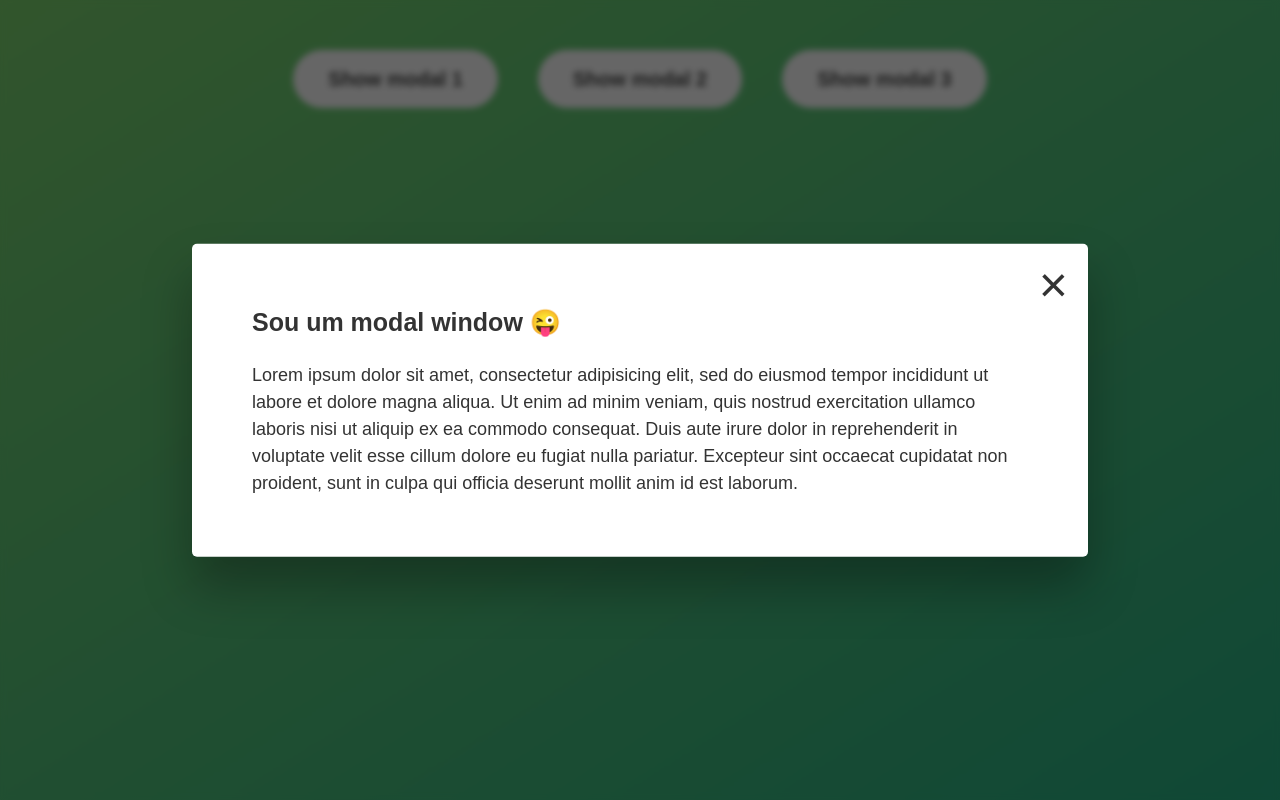
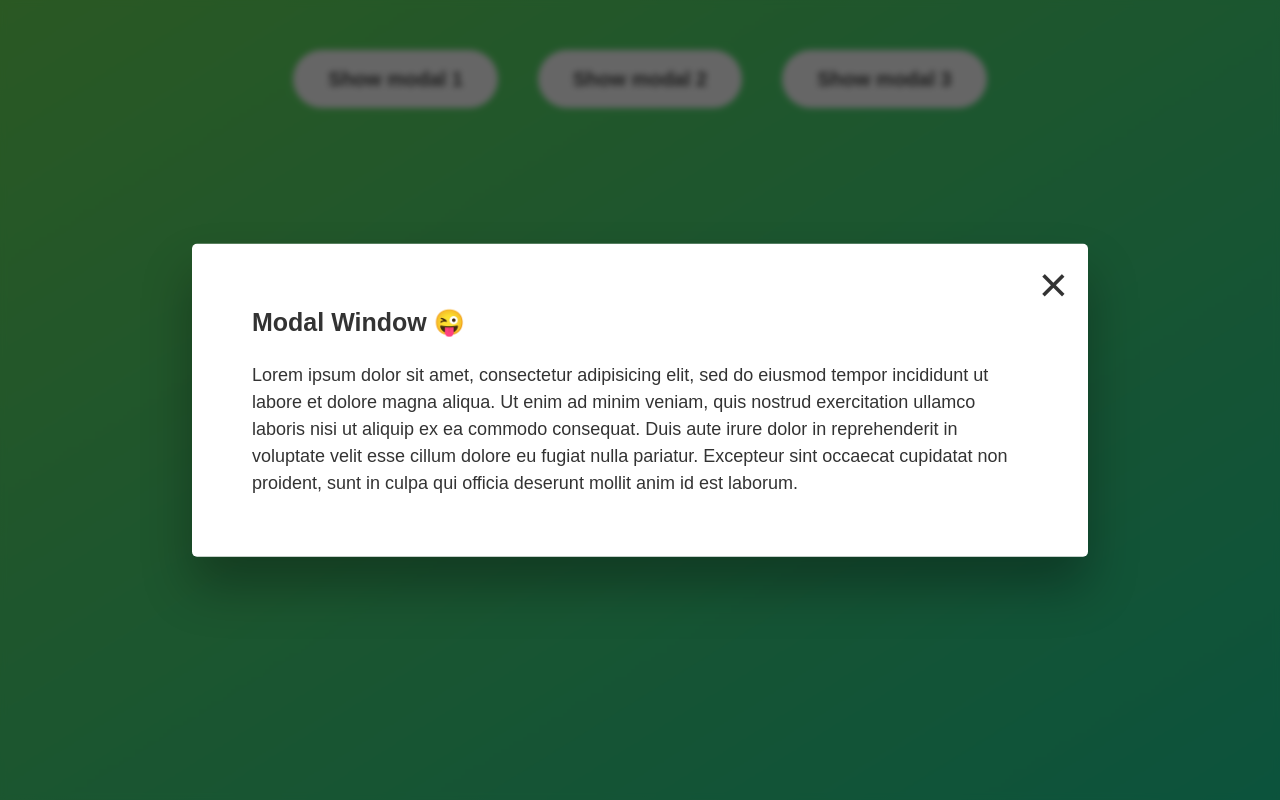
Before and after one commit to FilipiMachado/modal_number, a website: page index.html in a window 1280 px wide. Both pictures are taken after a click on the button "Show modal 1". Drawn offline with Linux system fonts and the light colour scheme.

Commit message:
changed color

```diff
--- a/index.html
+++ b/index.html
@@ -5,7 +5,7 @@
     <meta name="viewport" content="width=device-width, initial-scale=1.0" />
     <meta http-equiv="X-UA-Compatible" content="ie=edge" />
     <link rel="stylesheet" href="style.css" />
-    <title>Modal window</title>
+    <title>Modal Window</title>
   </head>
   <body>
     <button class="show-modal">Show modal 1</button>
@@ -14,7 +14,7 @@
 
     <div class="modal hidden">
       <button class="close-modal">&times;</button>
-      <h1>Sou um modal window 😜</h1>
+      <h1>Modal Window 😜</h1>
       <p>
         Lorem ipsum dolor sit amet, consectetur adipisicing elit, sed do eiusmod
         tempor incididunt ut labore et dolore magna aliqua. Ut enim ad minim
--- a/style.css
+++ b/style.css
@@ -18,7 +18,7 @@
   display: flex;
   align-items: flex-start;
   justify-content: center;
-  background: linear-gradient(to top left, #28b487, #7dd56f);
+  background: linear-gradient(to top left, #1fcf97, #6add59);
 }
 
 .show-modal {
@@ -53,8 +53,7 @@
   font-size: 1.8rem;
 }
 
-/* -------------------------- */
-/* CLASSES TO MAKE MODAL WORK */
+/* Make Modal Work*/
 .hidden {
   display: none;
 }
```
